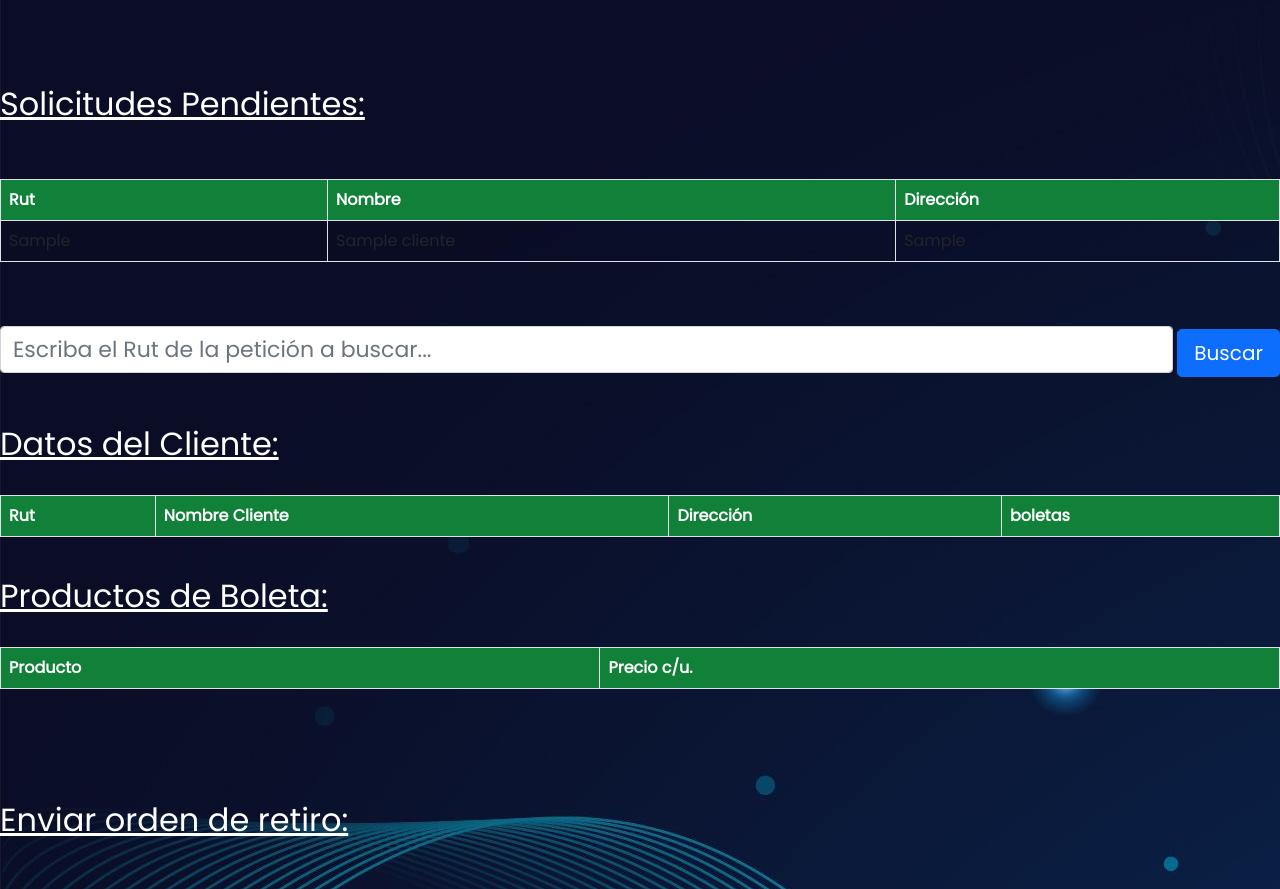
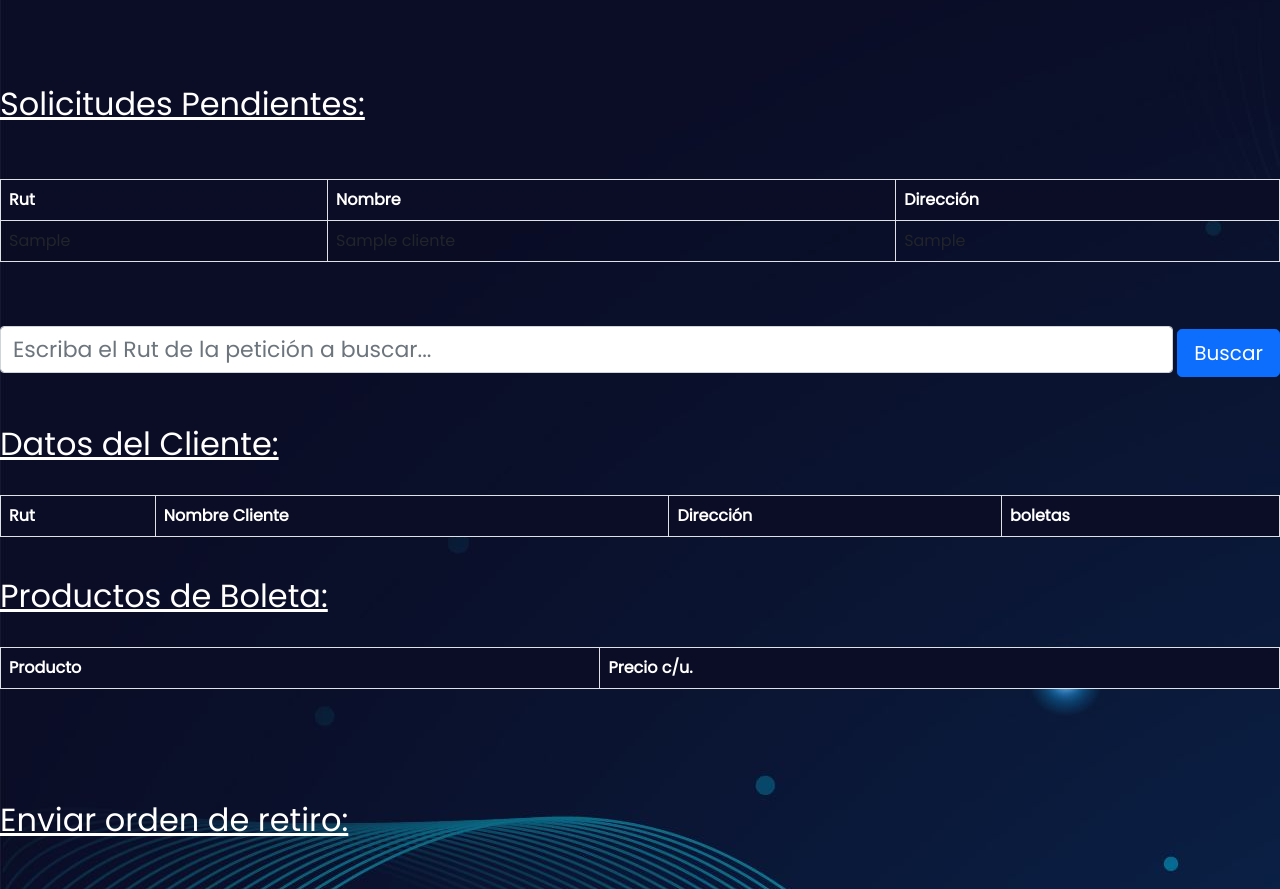
Before and after one commit to Empowerdeith/ProyectoPostVenta, a Django app: page /revision/ in a window 1280 px wide. Shown: the part 230-1119 px from the top of the page. Run offline with Django 3.2, Linux system fonts and the light colour scheme; tables that the repository leaves empty hold one stand-in row (values such as "Sample post"); lists and menus that the app fills with data are empty.

Commit message:
seccion revision

```diff
--- a/static/css/styles.css
+++ b/static/css/styles.css
@@ -58,7 +58,7 @@ a{
 	text-decoration: none!important;
 }
 #bton_buscar2{
-	background-color: rgb(11,13,38)!important;
+	background-color: transparent!important;
 	border-color: white!important;
 }
 .decoracion_linea{
@@ -132,7 +132,10 @@ z-index: 2;
 }
 /*---------------------------------------------Ediciones de Tabla---------------------------------*/
 thead{
-	background-color: #118038;
+	background-color:  rgb(11,13,38);
 	color: #fff;
 }
+tbody{
+	color:white!important;
+}
 /*------------------------------------------------------------------------------------------------*/
```
